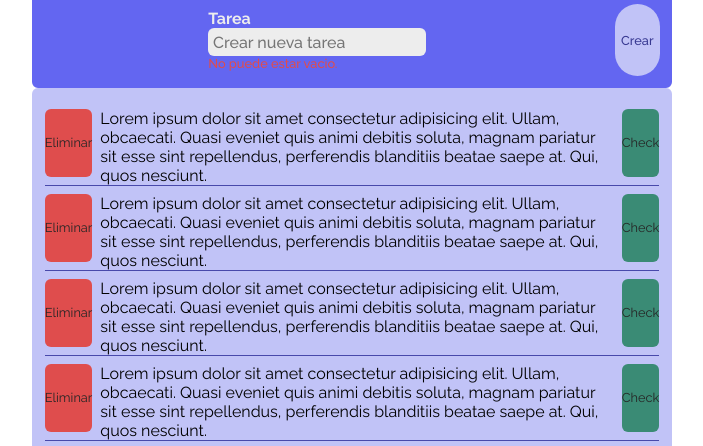
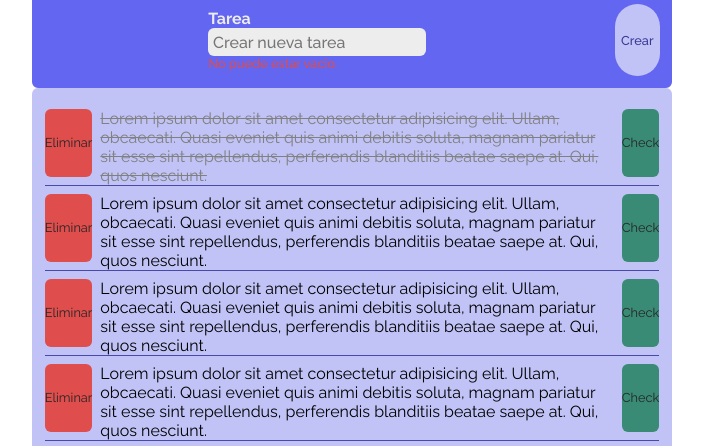
Before and after one commit to Ale-Pantoja/Todo-App, a plain HTML site: page app/index.html in a window 1280 px wide. In both pictures the pointer is over the element 644 px from the left and 242 px from the top of the page. Shown: the part 96-542 px from the top of the page, without its empty margins (288-991 px from the left). Drawn offline with Linux system fonts and the light colour scheme.

Commit message:
Cambio en task-text

```diff
--- a/app/index.css
+++ b/app/index.css
@@ -117,7 +117,7 @@ body {
 	background-color: var(--check-color-dark);
 }
 
-.tast-text:hover {
+.task-text:hover {
 	text-decoration: line-through;
 	color: gray;
 }
```
